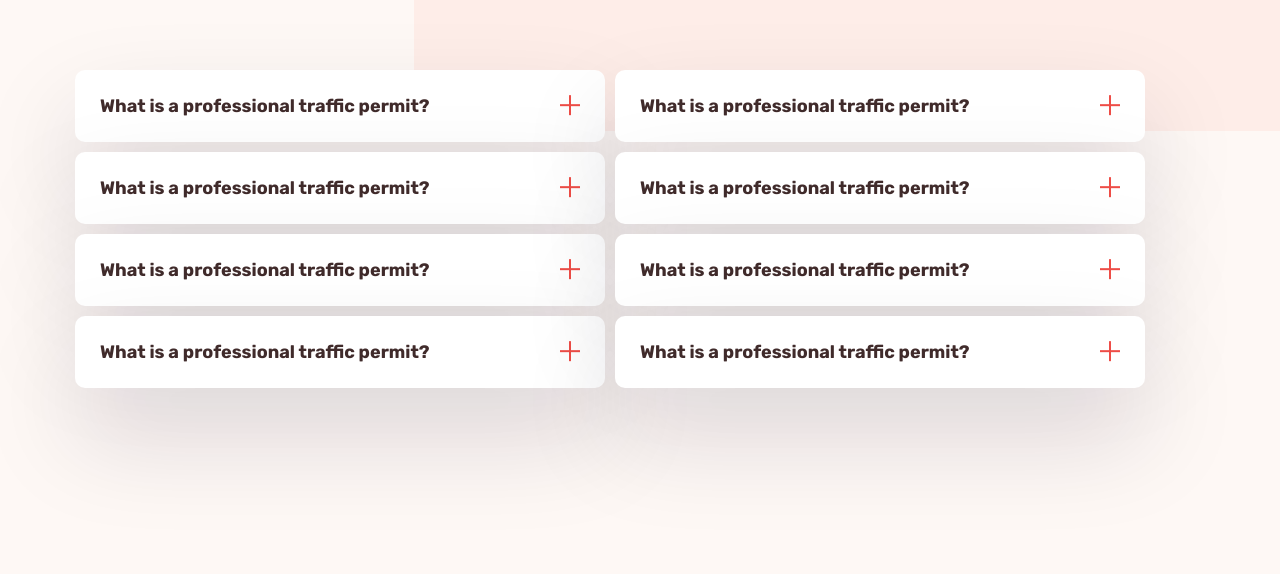
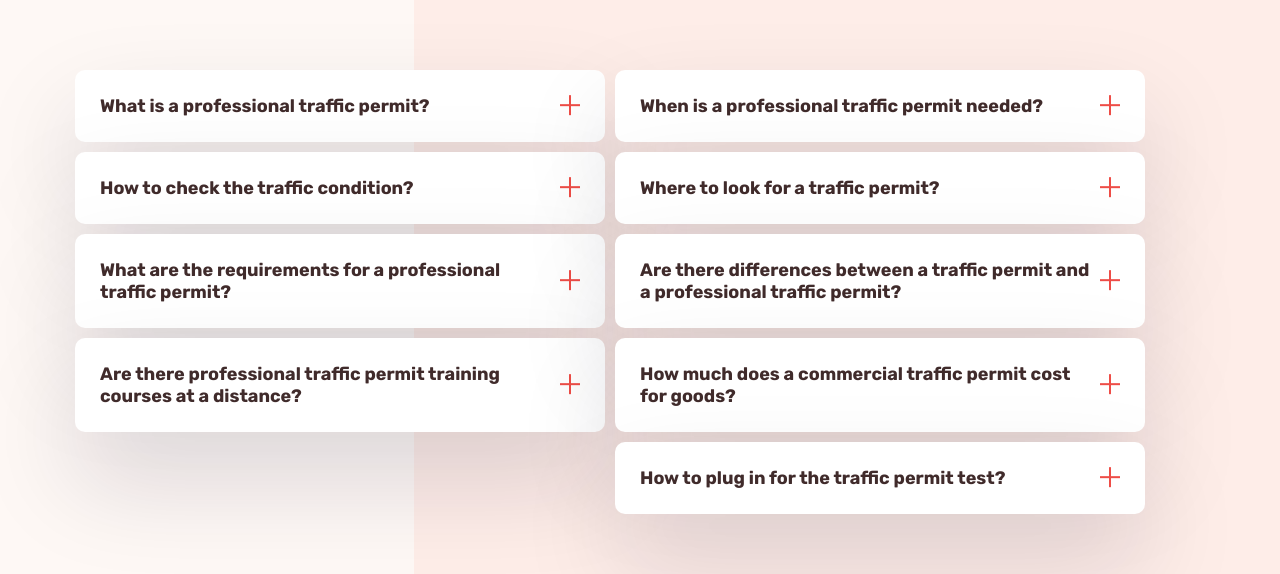
Before and after one commit to pklepa/traffico-landing, a React (Create React App) app: page / in a window 1280 px wide. Shown: the part 2831-3405 px from the top of the page. Built offline with nearby package versions, Linux system fonts and the light colour scheme.

Commit message:
Update questions in the FAQ

```diff
--- a/src/components/FAQDropdown.js
+++ b/src/components/FAQDropdown.js
@@ -9,7 +9,7 @@ function FAQDropdown({ question, children }) {
       <QuestionWrapper>
         <h1>{question}</h1>
         <svg
-          className={showDropdown && "open"}
+          className={showDropdown ? "open" : undefined}
           width="20"
           height="21"
           viewBox="0 0 20 21"
@@ -35,7 +35,7 @@ function FAQDropdown({ question, children }) {
           />
         </svg>
       </QuestionWrapper>
-      <AnswerWrapper className={showDropdown && "open"}>
+      <AnswerWrapper className={showDropdown ? "open" : undefined}>
         <p>{children}</p>
       </AnswerWrapper>
     </Container>
@@ -55,6 +55,7 @@ const Container = styled.div`
 
 const QuestionWrapper = styled.div`
   display: flex;
+  align-items: center;
   justify-content: space-between;
   padding: 25px;
   background-color: white;
@@ -68,6 +69,8 @@ const QuestionWrapper = styled.div`
   }
 
   svg {
+    flex-shrink: 0;
+    margin-left: 10px;
     transform: rotateZ(0deg);
     transition: transform 400ms ease-out;
 
--- a/src/components/FAQSection.js
+++ b/src/components/FAQSection.js
@@ -21,48 +21,74 @@ function FAQSection({ faqRef }) {
             Traffic permits are a requirement for conducting professional
             traffic.
           </FAQDropdown>
-          <FAQDropdown question={"What is a professional traffic permit?"}>
-            Traffic permits are a requirement for conducting professional
-            traffic. Traffic permits are a requirement for conducting
-            professional traffic. Traffic permits are a requirement for
-            conducting professional traffic. Traffic permits are a requirement
-            for conducting professional traffic. Traffic permits are a
-            requirement for conducting professional traffic. Traffic permits are
-            a requirement for conducting professional traffic. Traffic permits
-            are a requirement for conducting professional traffic. Traffic
-            permits are a requirement for conducting professional traffic.
-            Traffic permits are a requirement for conducting professional
-            traffic. Traffic permits are a requirement for conducting
-            professional traffic.
+          <FAQDropdown question={"How to check the traffic condition?"}>
+            Lorem ipsum dolor sit amet, consectetur adipiscing elit. Sed sit
+            amet ultrices felis. Pellentesque id imperdiet massa. Suspendisse
+            imperdiet massa sit amet metus rutrum, a feugiat diam convallis.
+            Vestibulum tellus nibh, lacinia sit amet magna id, interdum rutrum
+            massa. Integer ut lorem libero.
           </FAQDropdown>
-          <FAQDropdown question={"What is a professional traffic permit?"}>
-            Traffic permits are a requirement for conducting professional
-            traffic.
+          <FAQDropdown
+            question={
+              "What are the requirements for a professional traffic permit?"
+            }
+          >
+            Lorem ipsum dolor sit amet, consectetur adipiscing elit. Sed sit
+            amet ultrices felis. Pellentesque id imperdiet massa. Suspendisse
+            imperdiet massa sit amet metus rutrum, a feugiat diam convallis.
           </FAQDropdown>
-          <FAQDropdown question={"What is a professional traffic permit?"}>
-            Traffic permits are a requirement for conducting professional
-            traffic.
+          <FAQDropdown
+            question={
+              "Are there professional traffic permit training courses at a distance?"
+            }
+          >
+            Lorem ipsum dolor sit amet, consectetur adipiscing elit. Sed sit
+            amet ultrices felis. Pellentesque id imperdiet massa. Suspendisse
+            imperdiet massa sit amet metus rutrum, a feugiat diam convallis.
+            Vestibulum tellus nibh, lacinia sit amet magna id, interdum rutrum
+            massa. Integer ut lorem libero.
           </FAQDropdown>
         </Column>
 
         <Column>
-          <FAQDropdown question={"What is a professional traffic permit?"}>
+          <FAQDropdown
+            question={"When is a professional traffic permit needed?"}
+          >
+            Lorem ipsum dolor sit amet, consectetur adipiscing elit. Sed sit
+            amet ultrices felis. Pellentesque id imperdiet massa. Suspendisse
+            imperdiet massa sit amet metus rutrum, a feugiat diam convallis.
+            Vestibulum tellus nibh, lacinia sit amet magna id, interdum rutrum
+            massa. Integer ut lorem libero.
+          </FAQDropdown>
+          <FAQDropdown question={"Where to look for a traffic permit?"}>
             Traffic permits are a requirement for conducting professional
             traffic.
           </FAQDropdown>
-          <FAQDropdown question={"What is a professional traffic permit?"}>
-            Traffic permits are a requirement for conducting professional
-            traffic.
+          <FAQDropdown
+            question={
+              "Are there differences between a traffic permit and a professional traffic permit?"
+            }
+          >
+            Lorem ipsum dolor sit amet, consectetur adipiscing elit. Sed sit
+            amet ultrices felis. Pellentesque id imperdiet massa. Suspendisse
+            imperdiet massa sit amet metus rutrum, a feugiat diam convallis.
+            Vestibulum tellus nibh, lacinia sit amet magna id, interdum rutrum
+            massa. Integer ut lorem libero. Donec eget consequat ante. Praesent
+            sed cursus lorem. Fusce iaculis urna a mattis laoreet. Maecenas ut
+            cursus nibh. Maecenas a erat nibh. Proin tincidunt vel tortor sed
+            scelerisque. Maecenas finibus vitae elit in porttitor.
           </FAQDropdown>
-          <FAQDropdown question={"What is a professional traffic permit?"}>
-            <p>
-              Traffic permits are a requirement for conducting professional
-              traffic.
-            </p>
+          <FAQDropdown
+            question={
+              "How much does a commercial traffic permit cost for goods?"
+            }
+          >
+            Lorem ipsum dolor sit amet, consectetur adipiscing elit. Sed sit
+            amet ultrices felis. Pellentesque id imperdiet massa.
           </FAQDropdown>
-          <FAQDropdown question={"What is a professional traffic permit?"}>
-            Traffic permits are a requirement for conducting professional
-            traffic.
+          <FAQDropdown question={"How to plug in for the traffic permit test?"}>
+            Lorem ipsum dolor sit amet, consectetur adipiscing elit. Sed sit
+            amet ultrices felis. Pellentesque id imperdiet massa.
           </FAQDropdown>
         </Column>
       </Content>
@@ -82,7 +108,7 @@ const Container = styled.section`
   padding-right: 60px;
 
   position: relative;
-  padding-bottom: 400px;
+  padding-bottom: 200px;
 `;
 
 const ContentHeader = styled.div`
@@ -93,7 +119,7 @@ const ContentHeader = styled.div`
     color: ${(props) => props.theme.colors.red};
     text-transform: uppercase;
     font-size: 24px;
-    font-weight: bold;
+    font-weight: 500;
 
     margin: 65px 0;
   }
@@ -115,8 +141,13 @@ const ContentHeader = styled.div`
 
 const Content = styled.div`
   display: grid;
-  grid-template-columns: 1fr 1fr;
-  grid-gap: 10px;
+  grid-template-columns: 1fr;
+
+  @media ${(props) => props.theme.devices.tablet} {
+    display: grid;
+    grid-template-columns: 1fr 1fr;
+    grid-gap: 10px;
+  } ;
 `;
 
 const Column = styled.div`
@@ -133,6 +164,6 @@ const Background = styled.div`
   border-top-left-radius: 150px;
 
   width: 1000px;
-  height: 600px;
+  height: 100%;
   background-color: ${(props) => props.theme.colors.rose};
 `;
```
